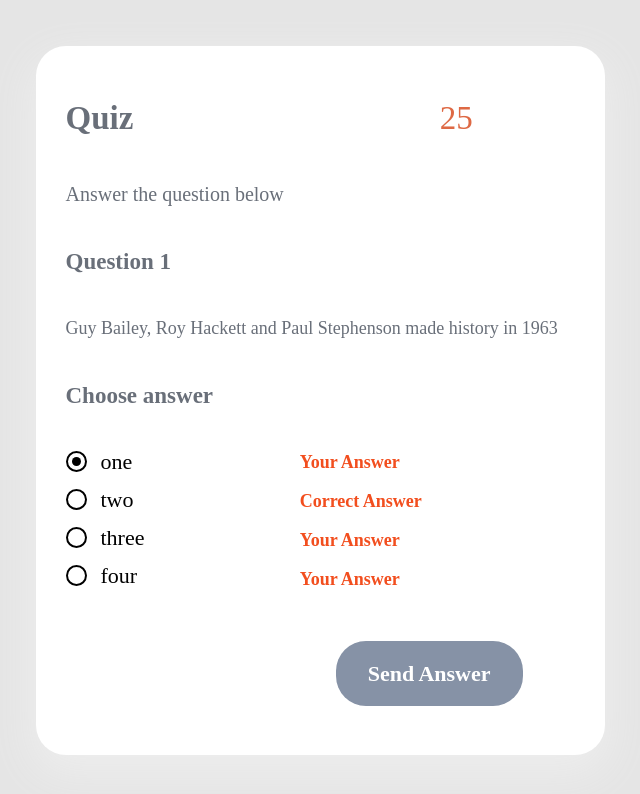
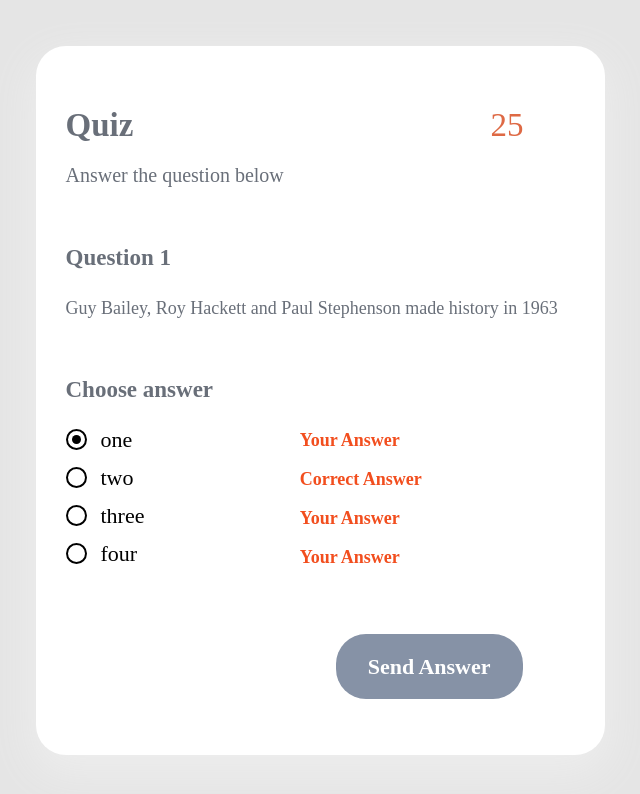
Before and after one commit to boraacici/ecw-quiz.frontend, a Vue app: page /game in a window 1280 px wide. Shown: the top 794 px of the page, without its empty margins (320-960 px from the left). Built offline with nearby package versions, Linux system fonts and the light colour scheme.

Commit message:
game page fixed css

```diff
--- a/src/views/Game.vue
+++ b/src/views/Game.vue
@@ -1,14 +1,19 @@
 <template>
   <div class="quiz-box">
-    <div class="title-and-timer">
+    <div class="quiz-info-and-timer">
+      <div class="quiz-info">
         <span class="title">Quiz</span>
+        <span class="description">Answer the question below</span>
+      </div>
       <span class="timer">25</span>
     </div>
-    <span class="description">Answer the question below</span>
+    <div class="question-box">
       <span class="question-number">Question 1</span>
       <span class="question">
         Guy Bailey, Roy Hackett and Paul Stephenson made history in 1963
       </span>
+    </div>
+    <div class="answer-container">
       <span class="choose">Choose answer</span>
       <div class="answer-box">
         <div class="radio-box">
@@ -40,6 +45,7 @@
           <span class="secret-answer-text">Your Answer</span>
         </div>
       </div>
+    </div>
     <div class="send-answer">
       <button class="send-answer-button">Send Answer</button>
     </div>
@@ -47,10 +53,10 @@
 </template>
 
 <script>
-import Timer from '../component/Timer.vue'
+import Timer from "../component/Timer.vue";
 export default {
   components: { Timer },
-}
+};
 </script>
 
 <style lang="scss">
@@ -67,17 +73,30 @@ export default {
   justify-content: space-around;
   padding: 30px;
 
-  .title-and-timer {
-    width: 80%;
+  .quiz-info-and-timer {
+    width: 90%;
     display: inline-flex;
     justify-content: space-between;
+
+    .quiz-info {
       .title {
+        display: block;
         font-family: Poppins;
         font-style: normal;
         font-weight: bold;
         font-size: 33px;
         line-height: 49px;
         color: #696f79;
+        margin-bottom: 10px;
+      }
+      .description {
+        font-family: Poppins;
+        font-style: normal;
+        font-weight: normal;
+        font-size: 20px;
+        line-height: 30px;
+        color: #696f79;
+      }
     }
     .timer {
       font-family: Poppins;
@@ -88,21 +107,17 @@ export default {
       color: #de6944;
     }
   }
-  .description {
-    font-family: Poppins;
-    font-style: normal;
-    font-weight: normal;
-    font-size: 20px;
-    line-height: 30px;
-    color: #696f79;
-  }
+  .question-box{
+
     .question-number {
+      display: block;
       font-family: Poppins;
       font-style: normal;
       font-weight: 600;
       font-size: 23px;
       line-height: 34px;
       color: #696f79;
+      margin-bottom: 20px;
     }
     .question {
       font-family: Poppins;
@@ -112,6 +127,9 @@ export default {
       line-height: 27px;
       color: #696f79;
     }
+  }
+  .answer-container{
+
     .choose {
       font-family: Poppins;
       font-style: normal;
@@ -124,6 +142,7 @@ export default {
       display: flex;
       width: 70%;
       justify-content: space-between;
+      margin-top: 20px;
 
       .radio-box {
         display: inline-flex;
@@ -174,7 +193,7 @@ export default {
 
         /* Create the indicator (the dot/circle - hidden when not checked) */
         .checkmark:after {
-        content: '';
+          content: "";
           position: absolute;
           display: none;
         }
@@ -210,6 +229,7 @@ export default {
         }
       }
     }
+  }
     .send-answer {
       width: 100%;
       display: inline-flex;
```
Lines whose indentation alone changed are shown as unchanged.
